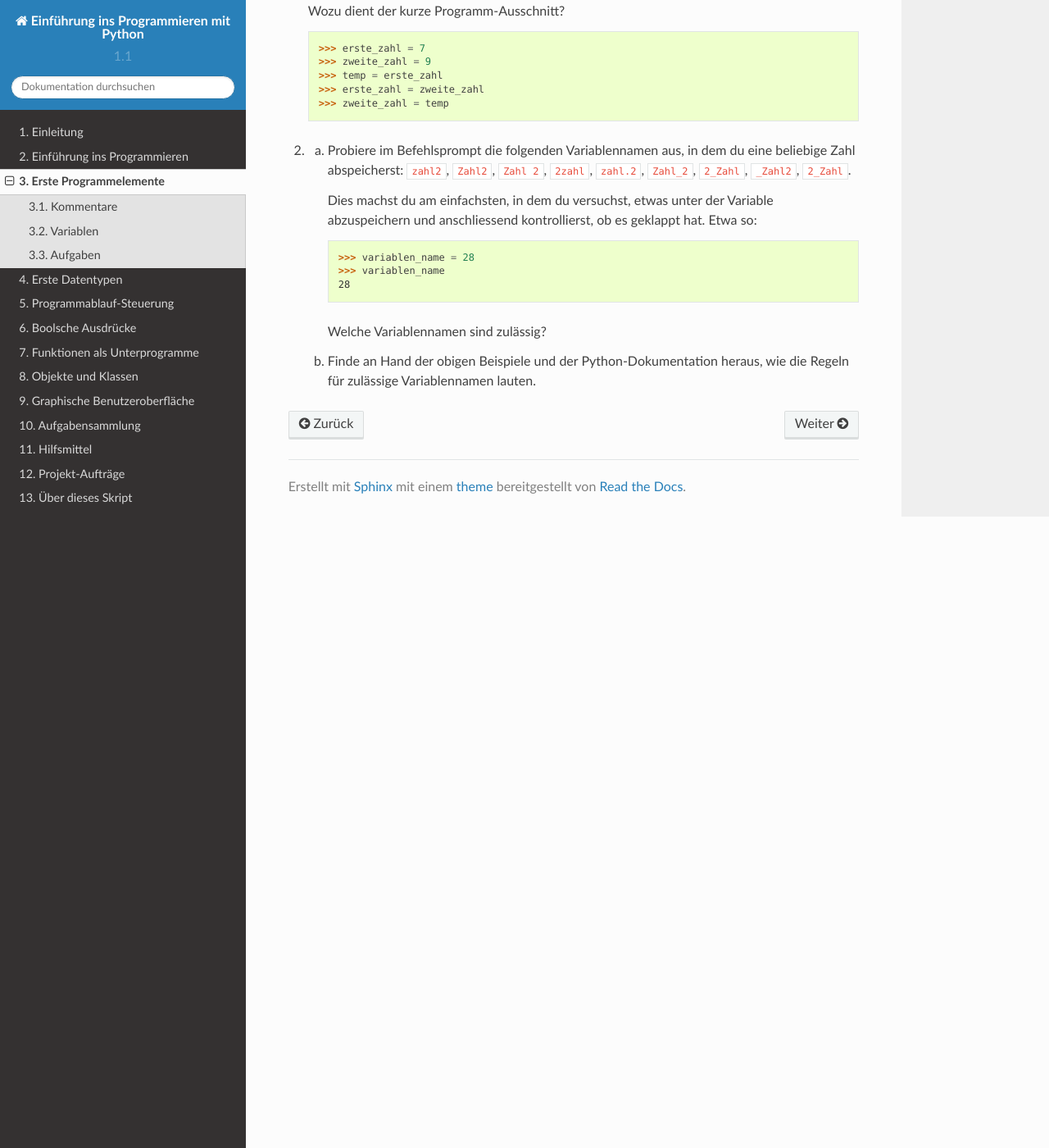
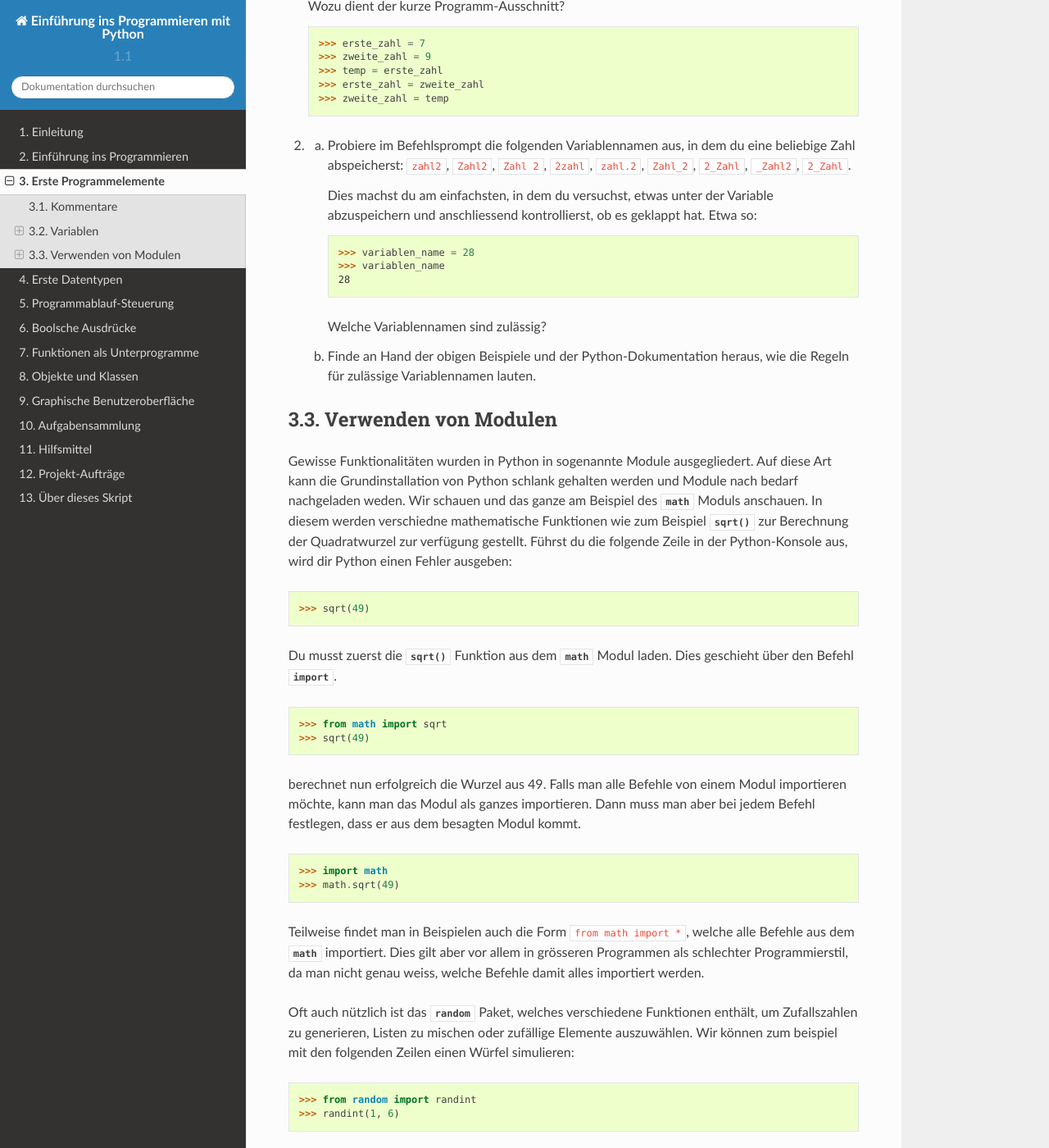
Before and after one commit to hb9hnt/pythonbuch, a Sphinx documentation site: the page built from source/elemente.rst, in a window 1280 px wide and 1400 px high, scrolled down 2382 px. Shown: the whole window at 82% size. Built offline with Sphinx 7.4.7 and the Read the Docs theme 2.0.0, drawn with Linux system fonts in a browser that asks for light colours; some of the changed text lies outside the part shown.

Commit message:
Aufgaben von oriesen.ch (mit Erlaubnis) kopiert.

```diff
--- a/source/elemente.rst
+++ b/source/elemente.rst
@@ -118,7 +118,7 @@ auszuführen. Es wird nämlich einfach der Wert der Variable um eins erhöht.
 
 
 Aufgaben
-========
+~~~~~~~~
 
 1. Im Folgenden werden einige Zeilen Programmcode ausprobiert. Überlege dir, was
    nach dem Ausführen der Zeilen in den Variabeln ``erste_zahl``,
@@ -148,3 +148,65 @@ Aufgaben
 
    b) Finde an Hand der obigen Beispiele und der Python-Dokumentation heraus,
       wie die Regeln für zulässige Variablennamen lauten.
+
+
+
+Verwenden von Modulen
+=====================
+
+Gewisse Funktionalitäten wurden in Python in sogenannte Module
+ausgegliedert. Auf diese Art kann die Grundinstallation von Python schlank
+gehalten werden und Module nach bedarf nachgeladen weden. Wir schauen und das
+ganze am Beispiel des :py:mod:`math` Moduls anschauen. In diesem werden
+verschiedne mathematische Funktionen wie zum Beispiel :py:func:`sqrt` zur
+Berechnung der Quadratwurzel zur verfügung gestellt. Führst du die folgende
+Zeile in der Python-Konsole aus, wird dir Python einen Fehler ausgeben:
+
+    >>> sqrt(49)
+
+Du musst zuerst die :py:func:`sqrt` Funktion aus dem :py:mod:`math` Modul
+laden. Dies geschieht über den Befehl :py:keyword:`import`.
+
+    >>> from math import sqrt
+    >>> sqrt(49)
+
+berechnet nun erfolgreich die Wurzel aus 49. Falls man alle Befehle von einem
+Modul importieren möchte, kann man das Modul als ganzes importieren. Dann muss
+man aber bei jedem Befehl festlegen, dass er aus dem besagten Modul kommt.
+
+
+    >>> import math
+    >>> math.sqrt(49)
+
+
+Teilweise findet man in Beispielen auch die Form ``from math import *``, welche
+alle Befehle aus dem :py:mod:`math` importiert. Dies gilt aber vor allem in
+grösseren Programmen als schlechter Programmierstil, da man nicht genau weiss,
+welche Befehle damit alles importiert werden.
+
+Oft auch nützlich ist das :py:mod:`random` Paket, welches verschiedene
+Funktionen enthält, um Zufallszahlen zu generieren, Listen zu mischen oder
+zufällige Elemente auszuwählen. Wir können zum beispiel mit den folgenden Zeilen
+einen Würfel simulieren:
+
+     >>> from random import randint
+     >>> randint(1, 6)
+
+.. seealso:: Einen Überblick über alle verfügbaren Pakete in der Python Standard
+   Bibliothek findest du in der Python-Dokumentation unter:
+
+   https://docs.python.org/3/library/
+
+.. rubric:: Footnotes
+
+.. [1] Der Computer kann keine wirklichen Zufallszahlen generieren. Man spricht
+       darum von Pseudozufallszahlen.
+
+Aufgaben
+~~~~~~~
+1. Wenn man die drei Seitenlängen eines Quaders hat, dann kann man die drei
+   Flächendiagonalen (Längen der Diagonalen in einer Seitenfläche des Quaders)
+   sowie die Raumdiagonale berechnen. Schreibe dazu ein Programm.
+
+2. Drei Würfel werden miteinander geworfen. Schreibe ein Programm, welches drei
+   Würfe simuliert und die Summe der geworfenen Zahlen ausgibt.
```
Also changed, not shown: source/datentypen.rst (+18 -0 lines).
